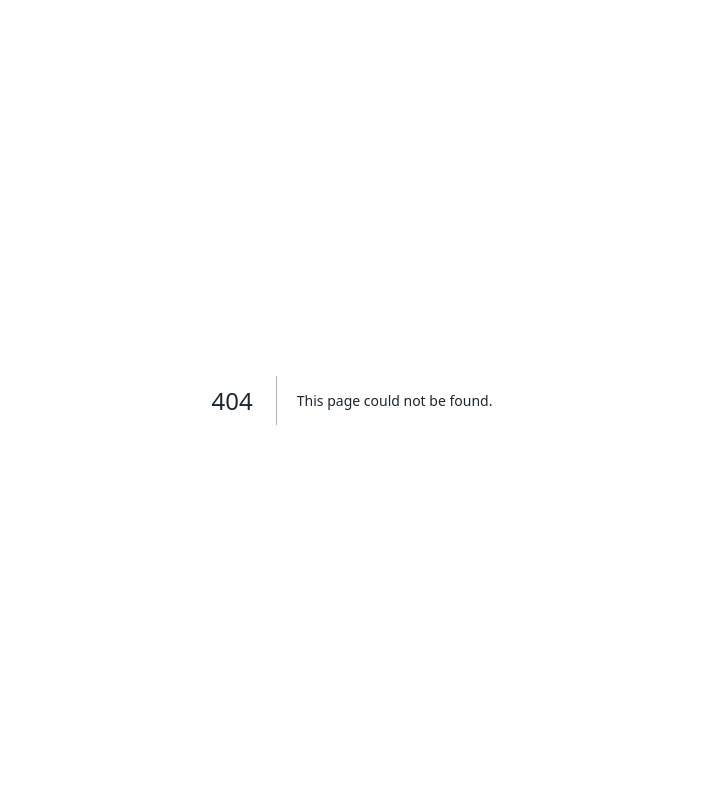
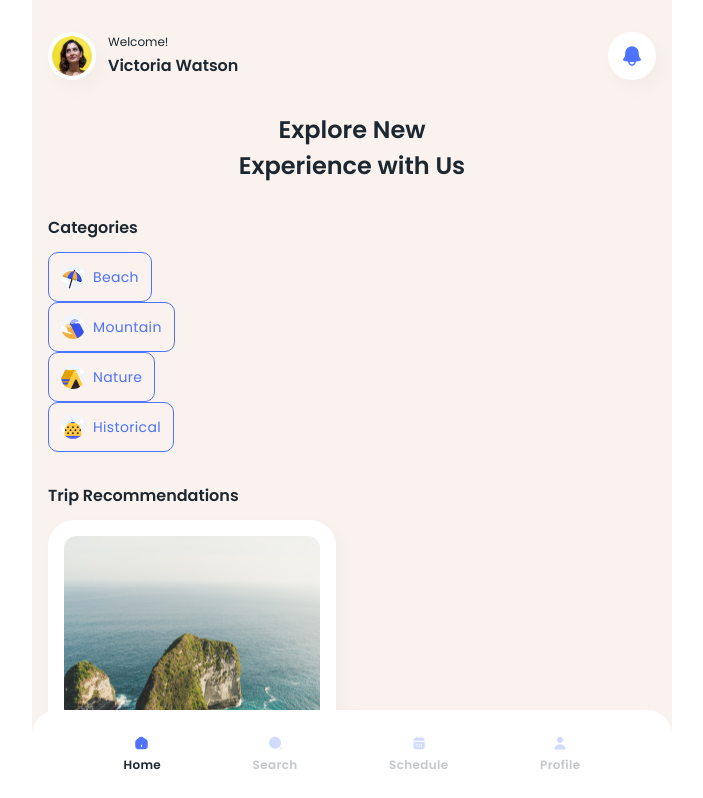
Before and after one commit to dianerdiana/travela-web, a Next.js app: page /home in a window 1280 px wide. Before the commit this address had no page. Shown: the top 798 px of the page, without its empty margins (288-991 px from the left). Built offline with nearby package versions, Linux system fonts and the light colour scheme.

Commit message:
Modified home route

```diff
--- /dev/null
+++ b/src/app/App.tsx
@@ -0,0 +1,14 @@
+"use client";
+
+import { useEffect } from "react";
+import { useRouter } from "next/navigation";
+
+export default function App() {
+  const router = useRouter();
+
+  useEffect(() => {
+    router.push("/home");
+  }, [router]);
+
+  return null;
+}
--- a/src/app/FloatNav.tsx
+++ /dev/null
@@ -1,38 +0,0 @@
-export default function FloatNav() {
-  return (
-    <div className="navigation-bar fixed bottom-0 z-50 max-w-[640px] w-full h-[85px] bg-white rounded-t-[25px] flex items-center justify-evenly py-[45px]">
-      <a href="" className="menu">
-        <div className="flex flex-col justify-center w-fit gap-1">
-          <div className="w-4 h-4 flex shrink-0 overflow-hidden mx-auto text-[#4D73FF]">
-            <img src="assets/icons/home.svg" alt="icon" />
-          </div>
-          <p className="font-semibold text-xs leading-[20px] tracking-[0.35px]">Home</p>
-        </div>
-      </a>
-      <a href="" className="menu opacity-25">
-        <div className="flex flex-col justify-center w-fit gap-1">
-          <div className="w-4 h-4 flex shrink-0 overflow-hidden mx-auto text-[#4D73FF]">
-            <img src="assets/icons/search.svg" alt="icon" />
-          </div>
-          <p className="font-semibold text-xs leading-[20px] tracking-[0.35px]">Search</p>
-        </div>
-      </a>
-      <a href="schedule.html" className="menu opacity-25">
-        <div className="flex flex-col justify-center w-fit gap-1">
-          <div className="w-4 h-4 flex shrink-0 overflow-hidden mx-auto text-[#4D73FF]">
-            <img src="assets/icons/calendar-blue.svg" alt="icon" />
-          </div>
-          <p className="font-semibold text-xs leading-[20px] tracking-[0.35px]">Schedule</p>
-        </div>
-      </a>
-      <a href="" className="menu opacity-25">
-        <div className="flex flex-col justify-center w-fit gap-1">
-          <div className="w-4 h-4 flex shrink-0 overflow-hidden mx-auto text-[#4D73FF]">
-            <img src="assets/icons/user-flat.svg" alt="icon" />
-          </div>
-          <p className="font-semibold text-xs leading-[20px] tracking-[0.35px]">Profile</p>
-        </div>
-      </a>
-    </div>
-  );
-}
--- a/src/app/globals.css
+++ b/src/app/globals.css
@@ -27,6 +27,10 @@
   @apply max-w-[640px] w-full mx-auto px-4 min-h-screen;
 }
 
+.container-float-nav {
+  @apply max-w-[640px] w-full mx-auto min-h-screen;
+}
+
 .form-input {
   @apply flex flex-col gap-1 w-full;
 }
--- /dev/null
+++ b/src/app/home/page.tsx
@@ -0,0 +1,55 @@
+import { lazy, Suspense } from "react";
+import dynamic from "next/dynamic";
+
+// ** Layout
+import FloatNavLayout from "@/layouts/FloatNavLayout";
+
+// ** Components
+const Categories = dynamic(() => import("./Categories"));
+const TripRecommendations = dynamic(() => import("./TripRecommendations"));
+const Discover = dynamic(() => import("./Discover"));
+const Explore = dynamic(() => import("./Explore"));
+
+export default function Home() {
+  return (
+    <FloatNavLayout>
+      <nav className="mt-8 w-full flex items-center justify-between">
+        <div className="flex items-center gap-3">
+          <div className="w-12 h-12 border-4 border-white rounded-full overflow-hidden flex shrink-0 shadow-[6px_8px_20px_0_#00000008]">
+            <img src="assets/photos/pfp.png" className="w-full h-full object-cover object-center" alt="photo" />
+          </div>
+          <div className="flex flex-col gap-1">
+            <p className="text-xs tracking-035">Welcome!</p>
+            <p className="font-semibold">Victoria Watson</p>
+          </div>
+        </div>
+        <a href="">
+          <div className="w-12 h-12 rounded-full bg-white overflow-hidden flex shrink-0 items-center justify-center shadow-[6px_8px_20px_0_#00000008]">
+            <img src="assets/icons/bell.svg" alt="icon" />
+          </div>
+        </a>
+      </nav>
+
+      <h1 className="font-semibold text-2xl leading-[36px] text-center">
+        Explore New
+        <br />
+        Experience with Us
+      </h1>
+      <div id="categories" className="space-y-3">
+        <h2 className="font-semibold">Categories</h2>
+        <Categories />
+      </div>
+      <div id="trip-recommendations" className="space-y-3">
+        <h2 className="font-semibold">Trip Recommendations</h2>
+        <TripRecommendations />
+      </div>
+      <div id="discover">
+        <Discover />
+      </div>
+      <div id="explore" className="flex flex-col gap-3">
+        <h2 className="font-semibold">More to Explore</h2>
+        <Explore />
+      </div>
+    </FloatNavLayout>
+  );
+}
--- a/src/app/page.tsx
+++ b/src/app/page.tsx
@@ -1,57 +1,12 @@
-import { lazy, Suspense } from "react";
 import dynamic from "next/dynamic";
 
-// ** Layout
-import BlankLayout from "@/layouts/BlankLayout";
-
 // ** Components
-const Categories = dynamic(() => import("./Categories"));
-const TripRecommendations = dynamic(() => import("./TripRecommendations"));
-const Discover = dynamic(() => import("./Discover"));
-const Explore = dynamic(() => import("./Explore"));
-const FloatNav = dynamic(() => import("./FloatNav"));
+const App = dynamic(() => import("./App"));
 
 export default function Home() {
   return (
-    <BlankLayout>
-      <nav className="mt-8 w-full flex items-center justify-between">
-        <div className="flex items-center gap-3">
-          <div className="w-12 h-12 border-4 border-white rounded-full overflow-hidden flex shrink-0 shadow-[6px_8px_20px_0_#00000008]">
-            <img src="assets/photos/pfp.png" className="w-full h-full object-cover object-center" alt="photo" />
-          </div>
-          <div className="flex flex-col gap-1">
-            <p className="text-xs tracking-035">Welcome!</p>
-            <p className="font-semibold">Victoria Watson</p>
-          </div>
-        </div>
-        <a href="">
-          <div className="w-12 h-12 rounded-full bg-white overflow-hidden flex shrink-0 items-center justify-center shadow-[6px_8px_20px_0_#00000008]">
-            <img src="assets/icons/bell.svg" alt="icon" />
-          </div>
-        </a>
-      </nav>
-
-      <h1 className="font-semibold text-2xl leading-[36px] text-center">
-        Explore New
-        <br />
-        Experience with Us
-      </h1>
-      <div id="categories" className="space-y-3">
-        <h2 className="font-semibold">Categories</h2>
-        <Categories />
-      </div>
-      <div id="trip-recommendations" className="space-y-3">
-        <h2 className="font-semibold">Trip Recommendations</h2>
-        <TripRecommendations />
-      </div>
-      <div id="discover">
-        <Discover />
-      </div>
-      <div id="explore" className="flex flex-col px-4 gap-3">
-        <h2 className="font-semibold">More to Explore</h2>
-        <Explore />
-      </div>
-      <FloatNav />
-    </BlankLayout>
+    <>
+      <App />
+    </>
   );
 }
--- /dev/null
+++ b/src/layouts/FloatNavLayout.tsx
@@ -0,0 +1,48 @@
+import React from "react";
+
+const BlankLayout: React.FC<{
+  children: React.ReactNode;
+  paddingBottom?: string;
+}> = ({ children, paddingBottom = "120px" }) => {
+  return (
+    <section className={`container-float-nav bg-vista-500`} style={{ paddingBottom }}>
+      <div className="px-4 gap-8 flex flex-col">{children}</div>
+      <div className="navigation-bar fixed bottom-0 z-50 max-w-[640px] w-full h-[85px] bg-white rounded-t-[25px] flex items-center justify-evenly py-[45px]">
+        <a href="" className="menu">
+          <div className="flex flex-col justify-center w-fit gap-1">
+            <div className="w-4 h-4 flex shrink-0 overflow-hidden mx-auto text-primary-500">
+              <img src="assets/icons/home.svg" alt="icon" />
+            </div>
+            <p className="font-semibold text-xs leading-[20px] tracking-[0.35px]">Home</p>
+          </div>
+        </a>
+        <a href="" className="menu opacity-25">
+          <div className="flex flex-col justify-center w-fit gap-1">
+            <div className="w-4 h-4 flex shrink-0 overflow-hidden mx-auto text-primary-500">
+              <img src="assets/icons/search.svg" alt="icon" />
+            </div>
+            <p className="font-semibold text-xs leading-[20px] tracking-[0.35px]">Search</p>
+          </div>
+        </a>
+        <a href="schedule.html" className="menu opacity-25">
+          <div className="flex flex-col justify-center w-fit gap-1">
+            <div className="w-4 h-4 flex shrink-0 overflow-hidden mx-auto text-primary-500">
+              <img src="assets/icons/calendar-blue.svg" alt="icon" />
+            </div>
+            <p className="font-semibold text-xs leading-[20px] tracking-[0.35px]">Schedule</p>
+          </div>
+        </a>
+        <a href="" className="menu opacity-25">
+          <div className="flex flex-col justify-center w-fit gap-1">
+            <div className="w-4 h-4 flex shrink-0 overflow-hidden mx-auto text-primary-500">
+              <img src="assets/icons/user-flat.svg" alt="icon" />
+            </div>
+            <p className="font-semibold text-xs leading-[20px] tracking-[0.35px]">Profile</p>
+          </div>
+        </a>
+      </div>
+    </section>
+  );
+};
+
+export default BlankLayout;
```
Also changed, not shown: src/app/home/Categories.tsx (renamed from src/app/Categories.tsx), src/app/home/Discover.tsx (renamed from src/app/Discover.tsx), src/app/home/Explore.tsx (renamed from src/app/Explore.tsx), src/app/home/TripRecommendations.tsx (renamed from src/app/TripRecommendations.tsx).
